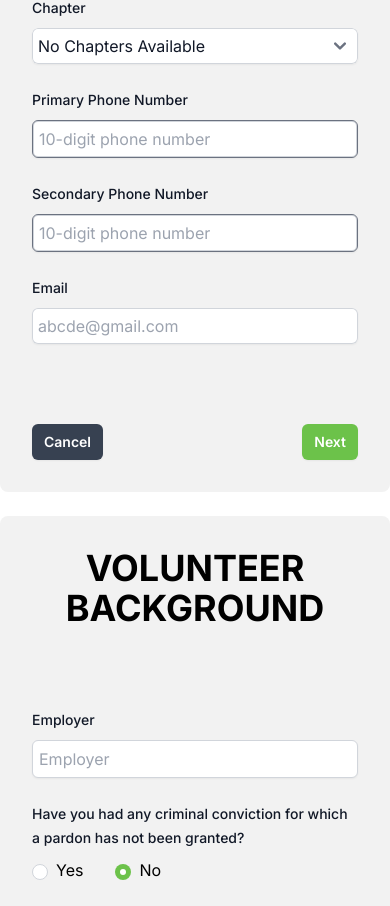
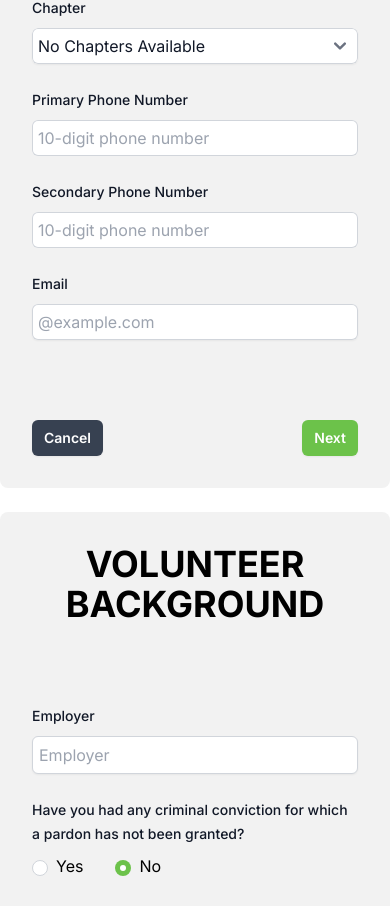
Before and after one commit to kngjms15/krvms, a Next.js app: page / in a window 390 px wide. Shown: the part 1000-1906 px from the top of the page. Built offline with nearby package versions, Linux system fonts and the light colour scheme.

Commit message:
Minor ui change for Phone number input borders

```diff
--- a/app/registration/VolunteerRegistration/VolunteerInfo.tsx
+++ b/app/registration/VolunteerRegistration/VolunteerInfo.tsx
@@ -383,7 +383,7 @@ const VolunteerInfo = () => {
                 onChange={handlePrimaryPhoneChange}
                 className={`block w-full rounded-md border ${
                   !validPrimePhoneNum ? "border-2 border-red-500" : ""
-                } p-1.5 text-gray-900 shadow-sm ring-1 ring-inset ring-gray-300 placeholder:text-gray-400 focus:ring-[#6CC24A] focus:border-[#6CC24A] sm:text-sm sm:leading-6`}
+                } p-1.5 text-gray-900 ring-1 ring-inset border-0 ring-gray-300 placeholder:text-gray-400 focus:ring-[#6CC24A] focus:border-[#6CC24A] sm:text-sm sm:leading-6`}
                 placeholder="10-digit phone number"
               />
             </div>
@@ -422,7 +422,7 @@ const VolunteerInfo = () => {
                 onChange={handleSecondaryPhoneChange}
                 className={`block w-full rounded-md border ${
                   !validSecondPhoneNum ? "border-2 border-red-500" : ""
-                } p-1.5 text-gray-900 shadow-sm ring-1 ring-inset ring-gray-300 placeholder:text-gray-400 focus:ring-[#6CC24A] focus:border-[#6CC24A] sm:text-sm sm:leading-6`}
+                } p-1.5 text-gray-900 ring-1 ring-inset border-0 ring-gray-300 placeholder:text-gray-400 focus:ring-[#6CC24A] focus:border-[#6CC24A] sm:text-sm sm:leading-6`}
                 placeholder="10-digit phone number"
               />
             </div>
@@ -442,7 +442,7 @@ const VolunteerInfo = () => {
                 id="email"
                 autoComplete="email"
                 className="block w-full rounded-md border-0 p-1.5 text-gray-900 shadow-sm ring-1 ring-inset ring-gray-300 placeholder:text-gray-400 focus:ring-2 focus:ring-inset focus:ring-[#6CC24A] sm:text-sm sm:leading-6"
-                placeholder="abcde@gmail.com"
+                placeholder="@example.com"
                 value={email}
                 onChange={handleEmailChange}
               />
```
